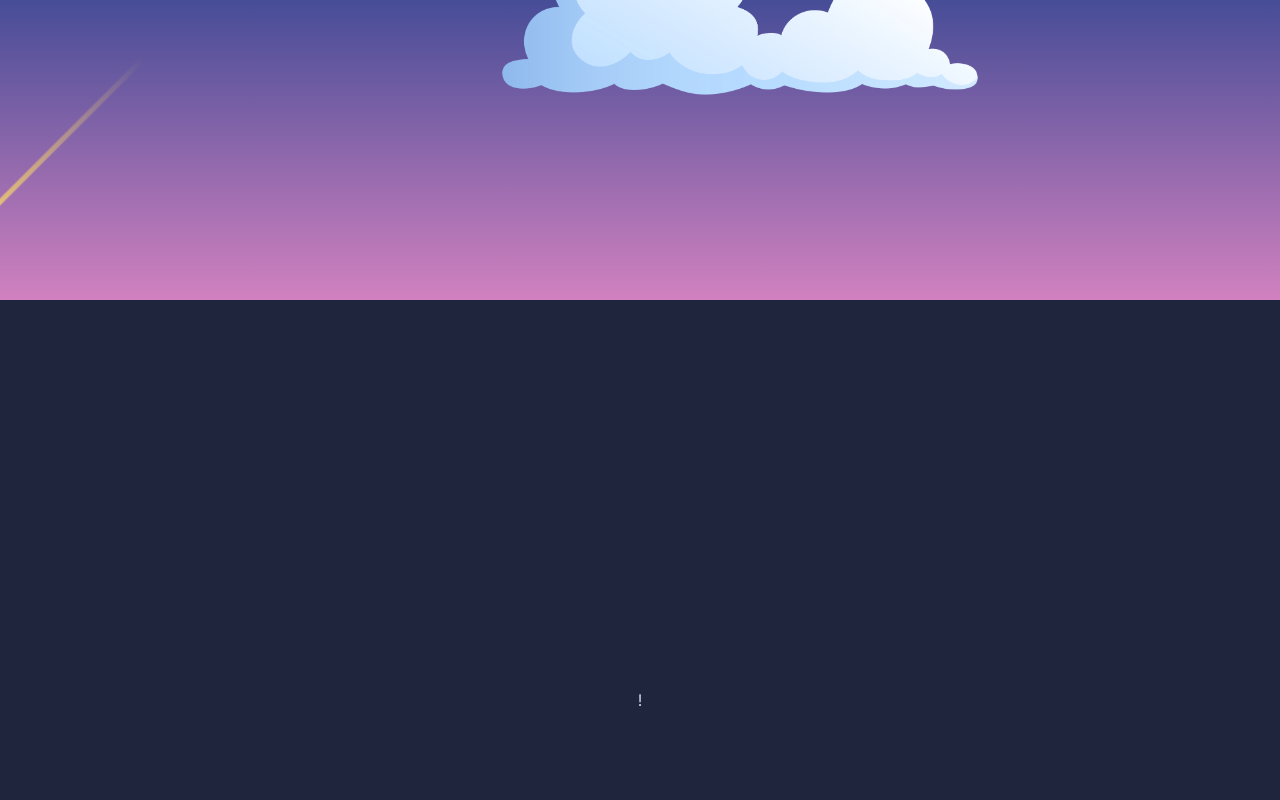
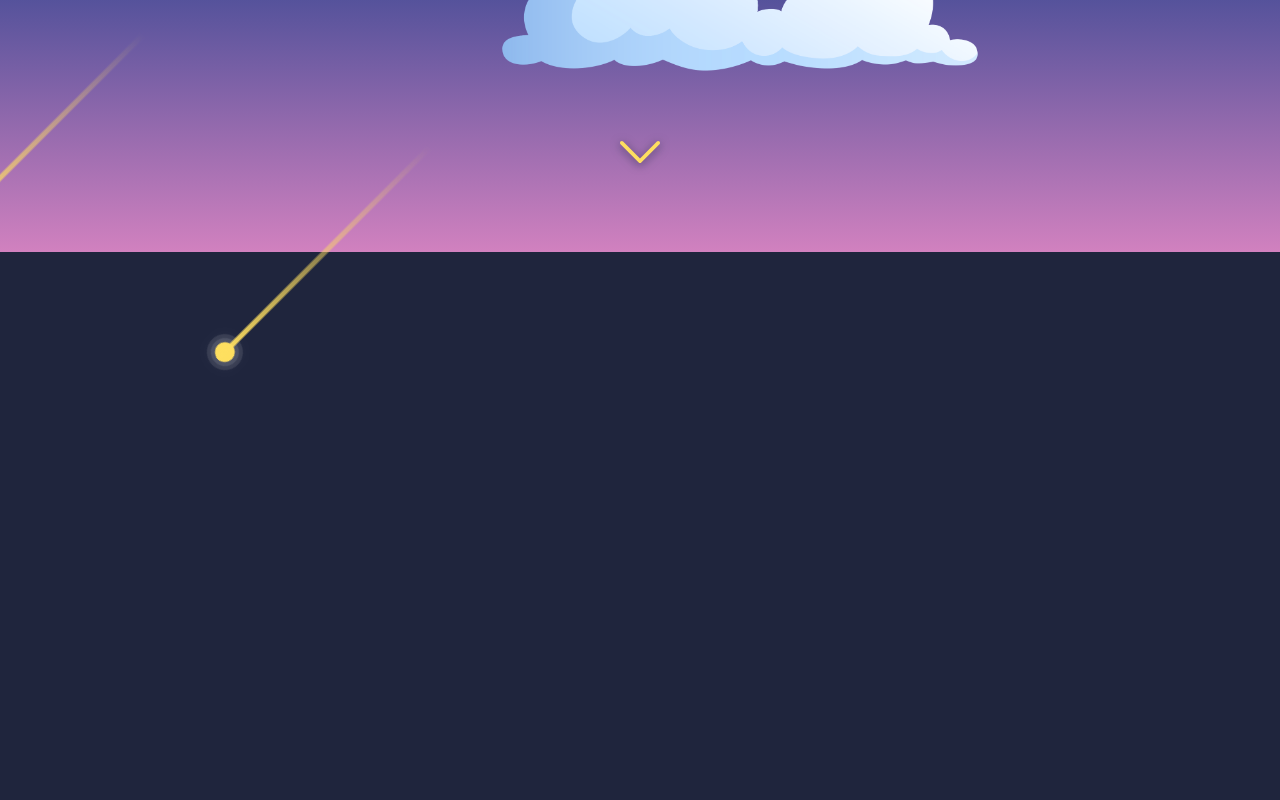
Before and after one commit to thewildc4rd/portfolio, a Next.js app: page / in a window 1280 px wide. Shown: the part 580-1380 px from the top of the page. Built offline with nearby package versions, Linux system fonts and the light colour scheme.

Commit message:
bounce animation on down arrow

```diff
--- a/app/globals.css
+++ b/app/globals.css
@@ -85,8 +85,8 @@ nav {
 }
 
 .shooting-star:nth-of-type(2) {
-  top: 25%;
-  left: 65%;
+  top: 18%;
+  left: 72%;
 }
 
 .shooting-star:nth-of-type(3) {
@@ -127,3 +127,27 @@ nav {
   z-index: 2;
   filter: drop-shadow(0px 5px 10px var--space-cadet-light);
 }
+
+#down-arrow {
+  filter: drop-shadow(0px 2px 5px var(--space-cadet-light-trans));
+}
+
+#down-arrow:hover {
+  animation: bounce-down 2s ease infinite;
+}
+
+@keyframes bounce-down {
+
+  0%,
+  20%,
+  50%,
+  80%,
+  100% {
+    transform: translateY(0);
+  }
+
+  40%,
+  60% {
+    transform: translateY(15px);
+  }
+}
--- a/app/page.js
+++ b/app/page.js
@@ -6,8 +6,8 @@ export default function Home() {
   return (
     <main className='home h-full w-full'>
       <HomeSky />
-      <div className='h-screen w-full flex flex-col justify-center items-center p-10 bg-space-cadet-dark'>
-        !
+      <div className='h-screen w-screen flex flex-col justify-center items-center p-10 bg-space-cadet-dark'>
+        <div></div>
       </div>
     </main>
   );
--- a/components/HomeSky.js
+++ b/components/HomeSky.js
@@ -1,6 +1,7 @@
 import React from 'react';
 import { motion, useAnimationControls, useScroll, animate } from 'framer-motion';
 import { useEffect } from 'react';
+import Image from 'next/image';
 
 const HomeSky = (props) => {
   const controls = useAnimationControls();
@@ -18,15 +19,14 @@ const HomeSky = (props) => {
       ['.cloud-1', { x: 100 }, { at: 0.025 }, { duration: 0.5 }],
       ['.cloud-3', { x: -150 }, { at: 0.05 }, { duration: 0.5 }],
       ['.shooting-star-3', { x: -700 }, { at: 0 }, { duration: 0.5 }],
-      ['.shooting-star-2', { x: -1600 }, { at: 0.03 }, { duration: 0.5 }],
+      ['.shooting-star-2', { x: -1000 }, { at: 0.02 }, { duration: 0.1 }],
       ['.shooting-star-1', { x: -500 }, { at: 0.04 }, { duration: 0.1 }],
     ]);
     controls.current.pause();
   }, []);
 
   return (
-    <div className='h-screen w-screen relative'>
-      <div className='sky h-screen w-screen flex flex-col justify-start items-center p-10 absolute -z-10'>
+    <div className='sky h-[94svh] w-screen relative flex flex-col justify-start items-center p-10'>
       <h2 className='mt-20 text-2xl bg-glaucous bg-opacity-85 hover:bg-opacity-100 px-10 py-2 rounded-2xl shadow-xl hover:-translate-y-2 transition-all hover:-rotate-3'>
         Hi, my name is
       </h2>
@@ -39,7 +39,7 @@ const HomeSky = (props) => {
           width={'500'}
           height={'500'}
           className={`cloud cloud-${num} transition-all`}
-          ></motion.img>
+        />
       ))}
       {[1, 2, 3].map((num) => (
         <motion.span
@@ -47,7 +47,14 @@ const HomeSky = (props) => {
           className={`shooting-star shooting-star-${num} transition-all`}
         ></motion.span>
       ))}
-      </div>
+      <Image
+        src={'/down_arrow.svg'}
+        alt={'down arrow'}
+        width={'40'}
+        height={'40'}
+        className='absolute bottom-20 z-10'
+        id='down-arrow'
+      />
     </div>
   );
 };
```
Also changed, not shown: public/down_arrow.svg (added). Lines whose indentation alone changed are shown as unchanged.
